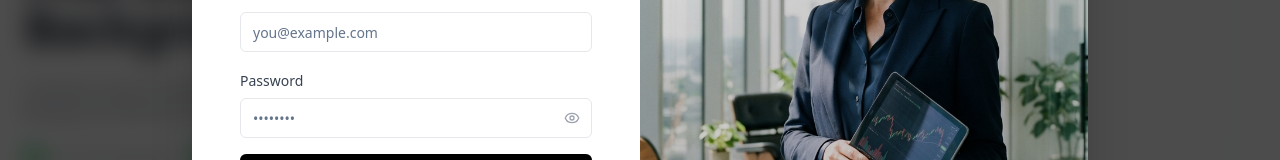
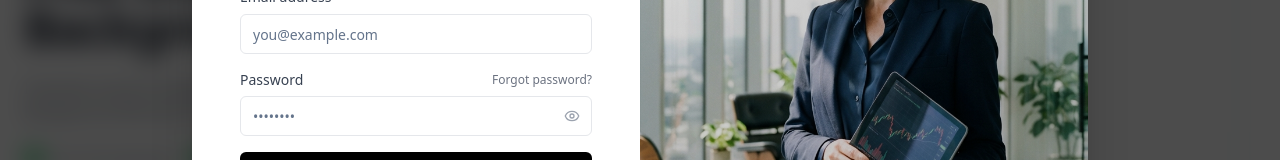
Before and after one commit to ibrahimshittu/image-transformation, a Next.js app: page / in a window 1280 px wide. Both pictures are taken after a click on the button "Get Started". Shown: the part 366-526 px from the top of the page. Built offline with nearby package versions, Linux system fonts and the light colour scheme; no server answers.

Commit message:
feat: add forgot password functionality

```diff
--- a/src/components/auth/auth-modal.tsx
+++ b/src/components/auth/auth-modal.tsx
@@ -101,6 +101,40 @@ export function AuthModal({ isOpen, onClose }: AuthModalProps) {
     router.refresh()
   }
 
+  const handleForgotPassword = async () => {
+    if (!email) {
+      toast({
+        variant: "destructive",
+        title: "Email required",
+        description: "Please enter your email address first.",
+      })
+      return
+    }
+
+    setLoading(true)
+    const supabase = createClient()
+
+    const { error } = await supabase.auth.resetPasswordForEmail(email, {
+      redirectTo: `${window.location.origin}/auth/callback?next=/dashboard`,
+    })
+
+    setLoading(false)
+
+    if (error) {
+      toast({
+        variant: "destructive",
+        title: "Reset failed",
+        description: error.message,
+      })
+      return
+    }
+
+    toast({
+      title: "Check your email",
+      description: "We've sent you a password reset link.",
+    })
+  }
+
   const resetModal = () => {
     setEmail('')
     setPassword('')
@@ -183,9 +217,21 @@ export function AuthModal({ isOpen, onClose }: AuthModalProps) {
               </div>
 
               <div className="space-y-1.5">
-                <label htmlFor="password" className="text-sm font-medium text-gray-700">
-                  Password
-                </label>
+                <div className="flex items-center justify-between">
+                  <label htmlFor="password" className="text-sm font-medium text-gray-700">
+                    Password
+                  </label>
+                  {isLogin && (
+                    <button
+                      type="button"
+                      onClick={handleForgotPassword}
+                      className="text-xs text-gray-500 hover:text-gray-700 hover:underline"
+                      disabled={loading}
+                    >
+                      Forgot password?
+                    </button>
+                  )}
+                </div>
                 <div className="relative">
                   <Input
                     id="password"
```
Also changed, not shown: public/hero-thumb.png.
